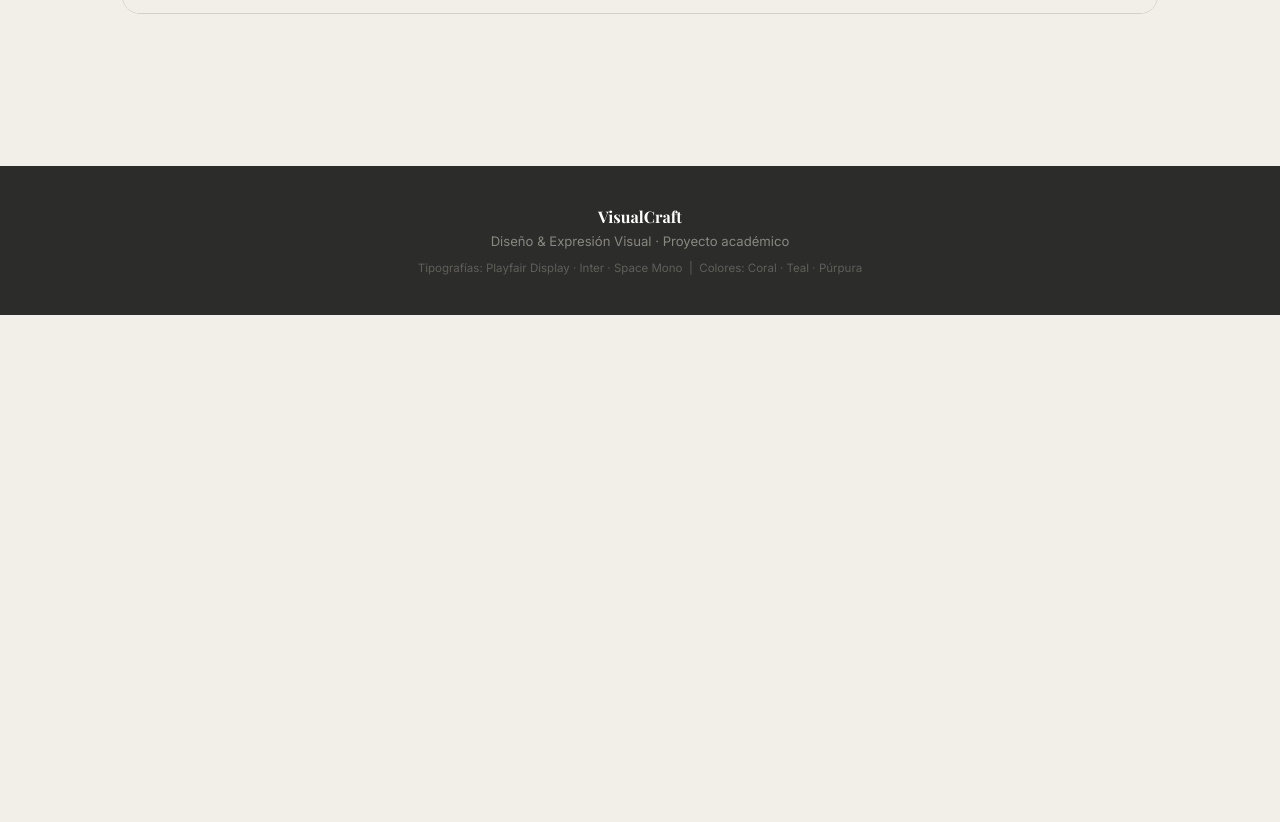
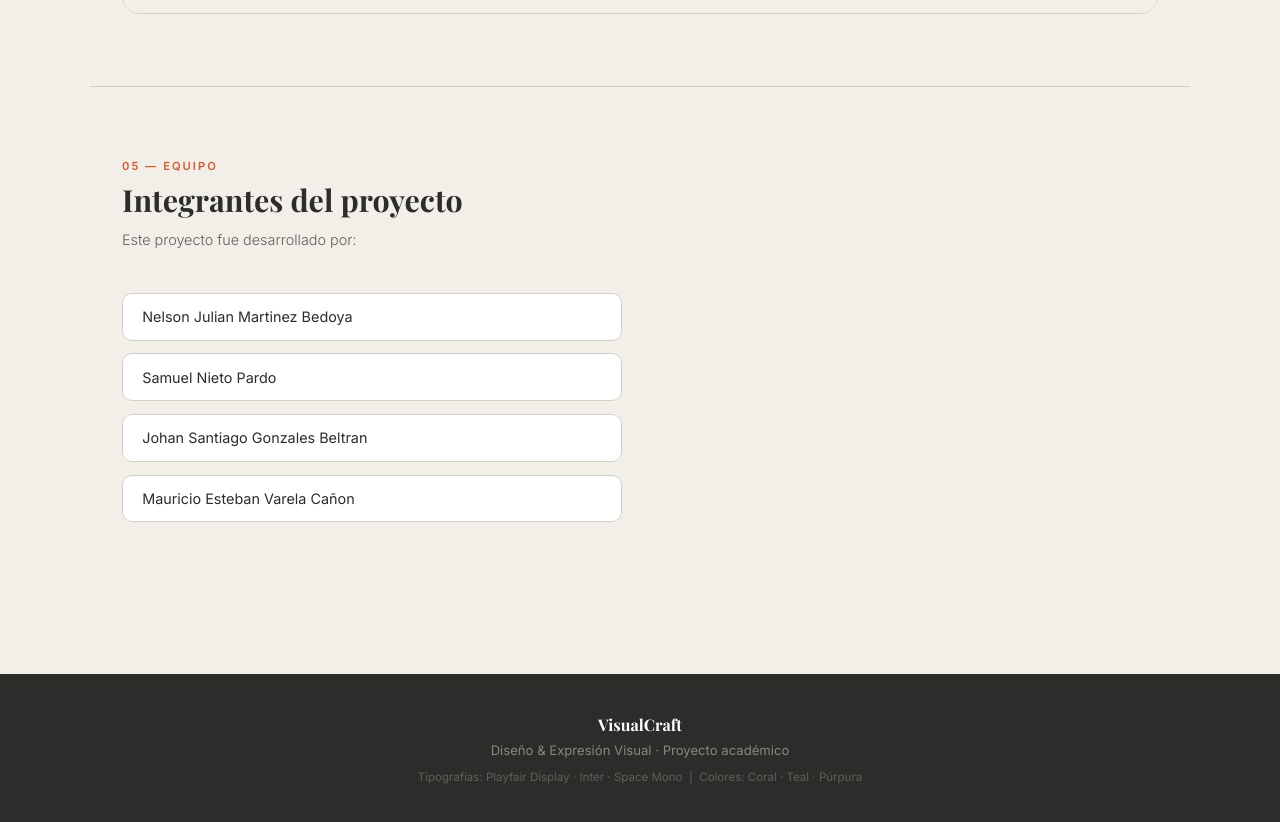
Before and after one commit to Estteban-xc/pagina_ejercicio_diseno_interfaces, a plain HTML site: page index.html in a window 1280 px wide. Shown: the part 4016-4838 px from the top of the page. Before the commit the page ends 4331 px from the top, so only its background shows below. Drawn offline with nearby package versions, Linux system fonts and the light colour scheme.

Commit message:
Update index.html

```diff
--- a/index.html
+++ b/index.html
@@ -45,6 +45,23 @@
     nav ul { list-style: none; display: flex; gap: 2rem; margin-left: auto; }
     nav ul a { text-decoration: none; font-size: 0.85rem; color: var(--mid); transition: color 0.2s; }
     nav ul a:hover { color: var(--coral); }
+
+    /* TEAM */
+.team-list {
+  display: grid;
+  gap: 0.8rem;
+  max-width: 500px;
+}
+
+.team-member {
+  background: var(--white);
+  border: 1px solid #D3D1C7;
+  border-radius: 10px;
+  padding: 0.9rem 1.2rem;
+  font-size: 0.9rem;
+  color: var(--dark);
+  font-weight: 400;
+}
 
     /* HERO */
     .hero {
@@ -519,6 +536,24 @@
 
     </div>
   </div>
+
+  <div class="divider"></div>
+
+<section id="integrantes">
+  <div class="section-wrap">
+    <div class="section-eyebrow">05 — Equipo</div>
+    <div class="section-title">Integrantes del proyecto</div>
+    <p class="section-desc">
+      Este proyecto fue desarrollado por:
+    </p>
+
+    <div class="team-list">
+      <div class="team-member">Nelson Julian Martinez Bedoya</div>
+      <div class="team-member">Samuel Nieto Pardo</div>
+      <div class="team-member">Johan Santiago Gonzales Beltran</div>
+      <div class="team-member">Mauricio Esteban Varela Cañon</div>
+    </div>
+  </div>
 </section>
 
 <!-- FOOTER -->
```
